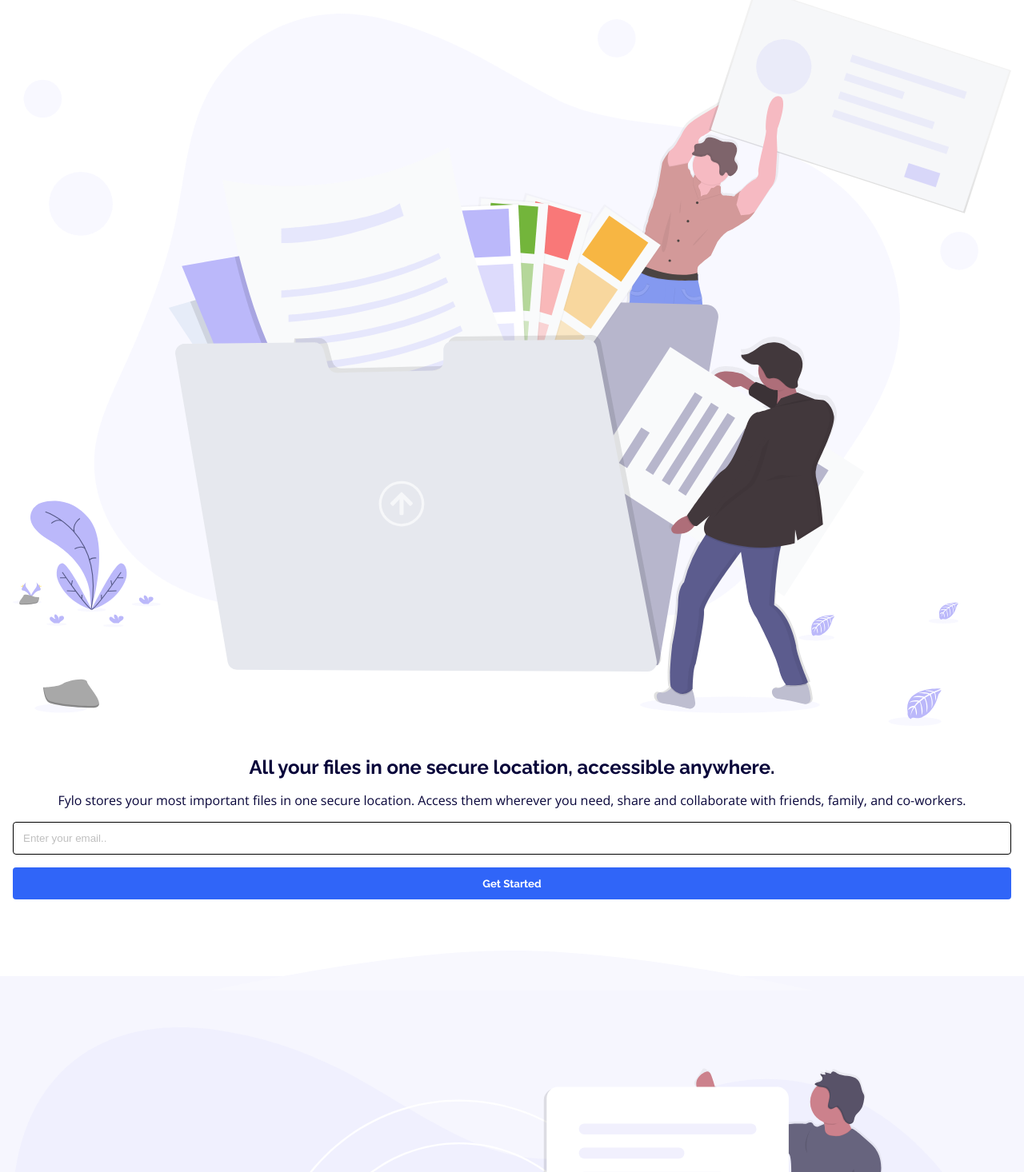
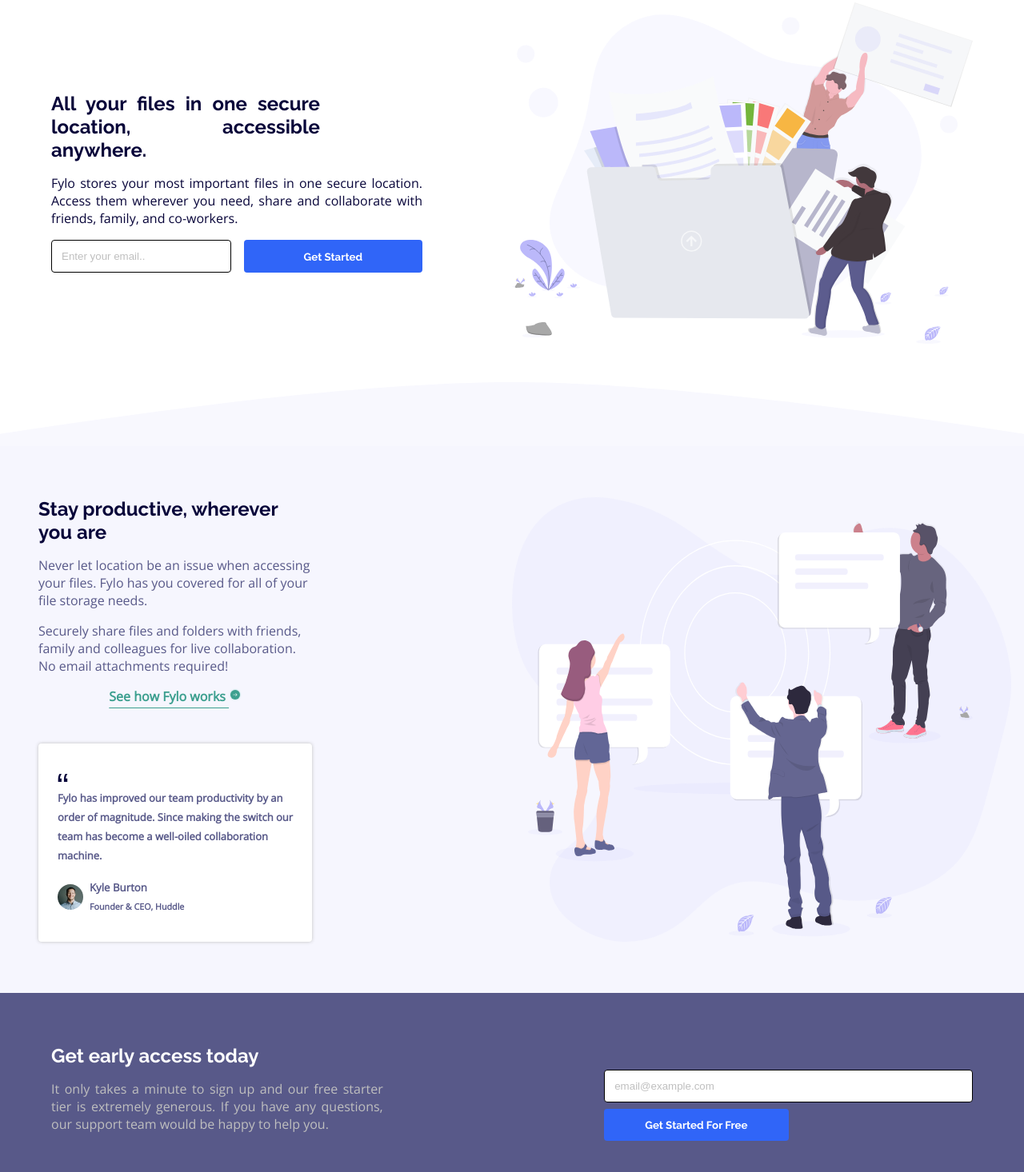
Before and after one commit to TheCuriousPr0grammer/fylo-landing-page, a plain HTML site: page index.html in a window 1280 px wide. Shown: the part 174-1640 px from the top of the page at 80% size. Drawn offline with nearby package versions, Linux system fonts and the light colour scheme.

Commit message:
Fixed mobile incosistencies, worked on desktop design.

```diff
--- a/css/globals.css
+++ b/css/globals.css
@@ -32,6 +32,7 @@ body {
 a {
 	text-decoration: none;
 	font-weight: bold;
+	color: var(--desaturated-blue);
 }
 
 html {
--- a/css/styles.css
+++ b/css/styles.css
@@ -45,6 +45,13 @@ ul {
 	gap: 1rem;
 }
 
+.cta1__form-wrapper {
+	display: flex;
+	flex-direction: column;
+	width: 100%;
+	gap: 1rem;
+}
+
 /* Second section styling */
 
 .cta2::before {
@@ -83,7 +90,10 @@ ul {
 	text-underline-offset: 0.5rem;
 	font-weight: bold;
 }
-
+.cta2__description > h2 {
+	font-weight: bold;
+	color: var(--very-dark-blue);
+}
 .cta2__testimonial {
 	background-color: white;
 	box-shadow: 0rem 0rem 0.25rem var(--light-gray);
@@ -172,5 +182,103 @@ footer > img {
 
 /* Desktop design */
 
-@media screen and (min-width: 1000px) {
+@media screen and (min-width: 1200px) {
+	nav {
+		padding: 4rem;
+	}
+
+	nav > ul {
+		gap: 2rem;
+	}
+	nav > img {
+		width: unset;
+	}
+	.cta1 {
+		padding: 2rem 4rem 6rem;
+		gap: 1rem;
+		display: flex;
+		flex-direction: row-reverse;
+	}
+	.cta1 > img {
+		width: 50%;
+		position: relative;
+		top: -2rem;
+	}
+	.cta1__description {
+		text-align: justify;
+		gap: 1rem;
+		position: relative;
+		top: 5rem;
+		width: 50%;
+		padding-top: 0;
+		padding-right: 6rem;
+	}
+	.cta1__description > h1 {
+		text-align: unset;
+		padding-right: 8rem;
+	}
+
+	.cta1__form-wrapper {
+		flex-direction: row;
+	}
+
+	.cta1__form-desktop-wrapper > input {
+		width: 100%;
+	}
+	.cta1__form-desktop-wrapper > button {
+		width: 50%;
+	}
+
+	.cta2 {
+		display: flex;
+		flex-direction: row-reverse;
+		justify-content: space-between;
+		background-color: var(--light-grayish-blue);
+	}
+	.cta2 > img {
+		width: 50%;
+	}
+	.cta2::before {
+		content: "";
+		width: 100%;
+		height: 5rem;
+		position: absolute;
+		top: -5rem;
+		left: 0;
+		background: url("../images/bg-curve-desktop.svg");
+		background-repeat: no-repeat;
+		background-size: cover;
+	}
+
+	.cta2__description {
+		padding-top: 0;
+		padding-left: 2rem;
+		width: 30%;
+	}
+
+	.cta3 {
+		padding: 4rem;
+		display: flex;
+		justify-content: space-between;
+	}
+
+	.cta3__text-container {
+		width: 36%;
+		text-align: justify;
+	}
+	.cta3__text-container > p {
+		color: var(--light-gray);
+	}
+
+	.cta3__form {
+		width: 40%;
+	}
+
+	.cta3__form > button {
+		width: 50%;
+	}
+	.contact-wrapper {
+		display: flex;
+		justify-content: space-between;
+	}
 }
--- a/index.html
+++ b/index.html
@@ -33,6 +33,7 @@
 					them wherever you need, share and collaborate with friends, family,
 					and co-workers.
 				</p>
+				<div class="cta1__form-wrapper">
 					<input
 						type="email"
 						name="email"
@@ -40,6 +41,7 @@
 						placeholder="Enter your email.."
 					/>
 					<button>Get Started</button>
+				</div>
 			</div>
 		</section>
 		<section class="cta2">
```
Lines whose indentation alone changed are shown as unchanged.
